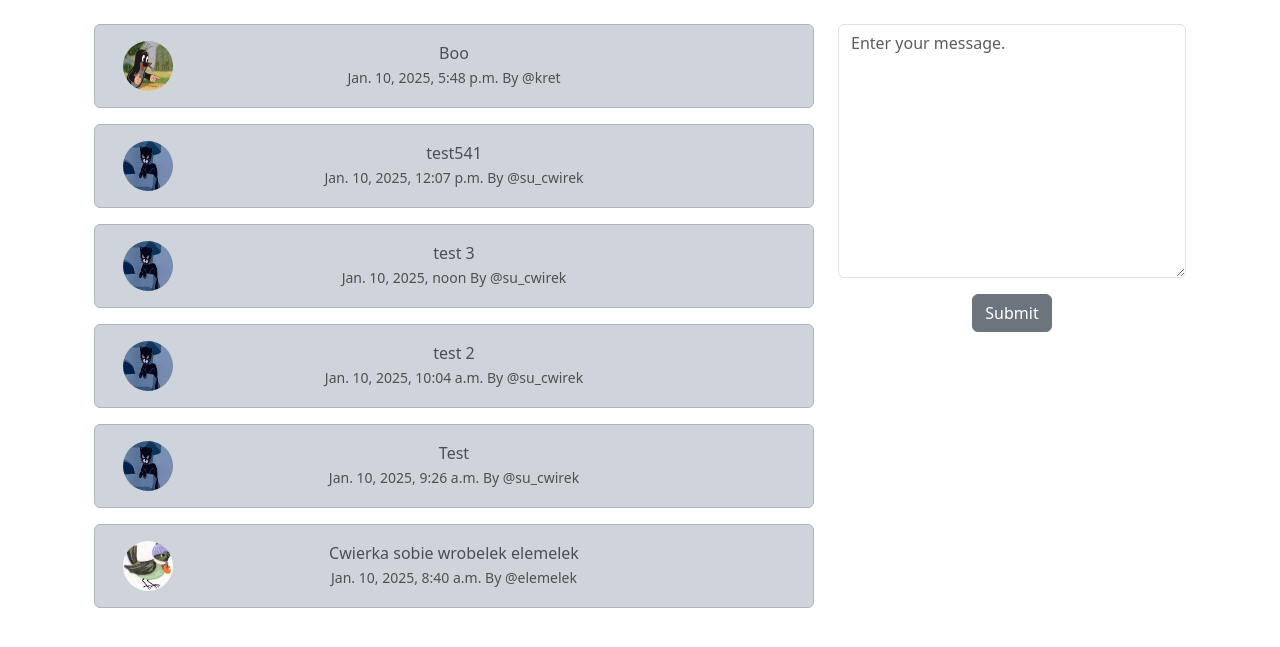
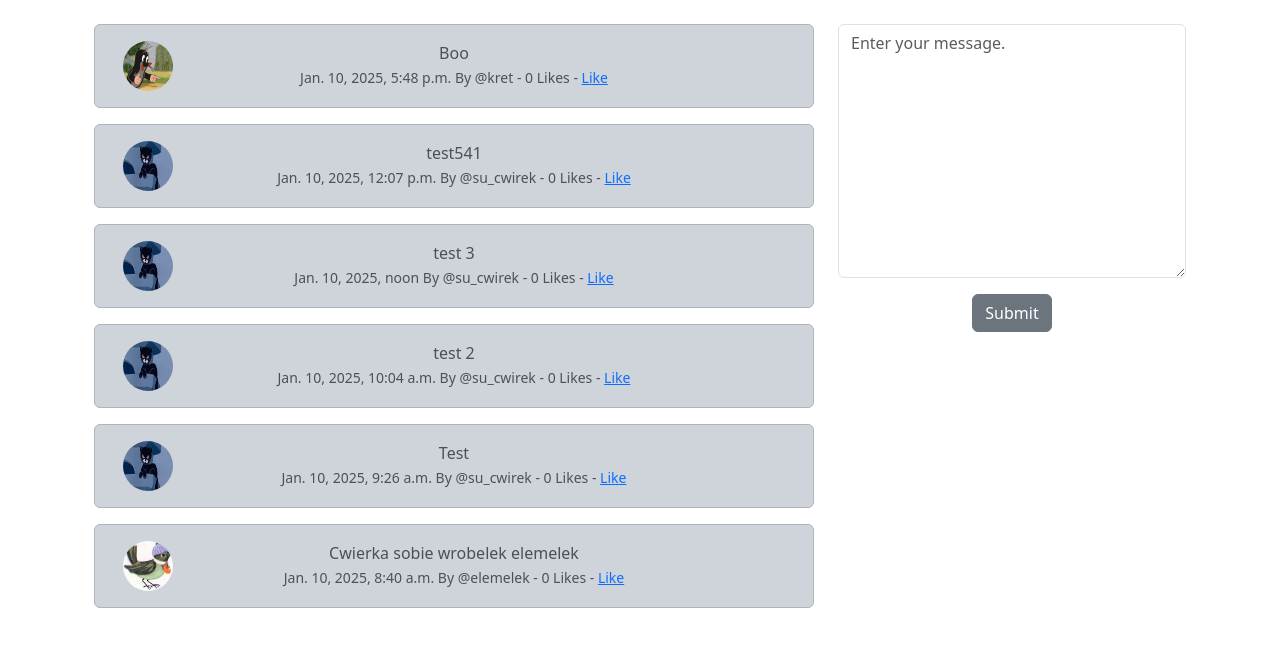
Before and after one commit to CKaiserM/cwirek, a Django app: page / in a window 1280 px wide. Shown: the part 56-703 px from the top of the page. Run offline with Django 5.2, Linux system fonts and the light colour scheme; a user stored in the database is signed in; data comes from the database, SQL or seed files in the repository; both versions use the stored data as it was after the commit; data that the repository does not hold is empty.

Commit message:
set up likes

```diff
--- a/komunikator/cwirek/forms.py
+++ b/komunikator/cwirek/forms.py
@@ -15,7 +15,7 @@ class YardForm(forms.ModelForm):
     body = forms.CharField(required=True, widget=forms.widgets.Textarea(attrs={"placeholder": "Enter your message.", "class":"form-control",}), label="", )
     class Meta:
         model = Yard
-        exclude = ("user", )
+        exclude = ("user", "likes", )
 
 class SignUpForm(UserCreationForm):
     email = forms.EmailField(label="", widget=forms.TextInput(attrs={'class':'form-control', 'placeholder':'Email Address'}))
--- a/komunikator/cwirek/models.py
+++ b/komunikator/cwirek/models.py
@@ -7,6 +7,12 @@ class Yard(models.Model):
     user = models.ForeignKey(User, related_name="yard", on_delete=models.DO_NOTHING)
     body = models.CharField(max_length=200)
     created_at = models.DateTimeField(auto_now_add=True)
+    likes = models.ManyToManyField(User, related_name="yard_like", blank=True)
+
+    # Keep track of likes
+
+    def number_of_likes(self):
+        return self.likes.count()
 
     def __str__(self):
         return (f"{self.user} " f"({self.created_at:%Y-%m-%d %H:%M}): " f"{self.body}...")
--- a/komunikator/cwirek/templates/home.html
+++ b/komunikator/cwirek/templates/home.html
@@ -21,6 +21,7 @@
                         {{ yard.body }}<br/>
                         <small class="text-muted">
                             {{ yard.created_at }} By @{{ yard.user.username|lower}}
+                            - {{yard.number_of_likes}} Likes - <a href="{% url 'yard_like' yard.id %}">Like</a>
                         </small>
                 </div><br/><br/>
               </div>
--- a/komunikator/cwirek/urls.py
+++ b/komunikator/cwirek/urls.py
@@ -9,4 +9,5 @@ urlpatterns = [
     path('logout', views.logout_user, name="logout"),
     path('register/', views.register_user, name="register"),
     path('update_user/', views.update_user, name="update_user"),
+    path('yard_likes/<int:pk>', views.yard_like, name="yard_like"),
     ]
--- a/komunikator/cwirek/views.py
+++ b/komunikator/cwirek/views.py
@@ -1,4 +1,4 @@
-from django.shortcuts import render, redirect
+from django.shortcuts import render, redirect, get_object_or_404
 from django.contrib import messages
 from .models import Profile, Yard
 from .forms import YardForm, SignUpForm, ProfilePicturesForm, UpdateUserForm
@@ -118,3 +118,15 @@ def update_user(request):
 	else:
 		messages.success(request, ("You Must Be Logged In To View That Page..."))
 		return redirect('home')
+
+def yard_like(request, pk):
+    if request.user.is_authenticated:
+        yard = get_object_or_404(Yard, id=pk)
+
+        if yard.likes.filter(id=request.user.id):
+           yard.likes.remove(request.user)
+        else:
+            yard.likes.add(request.user)
+    else:
+        return redirect('home')
+    return redirect('home')
```
Also changed, not shown: komunikator/cwirek/migrations/0005_yard_likes.py (added), komunikator/db.sqlite3.
